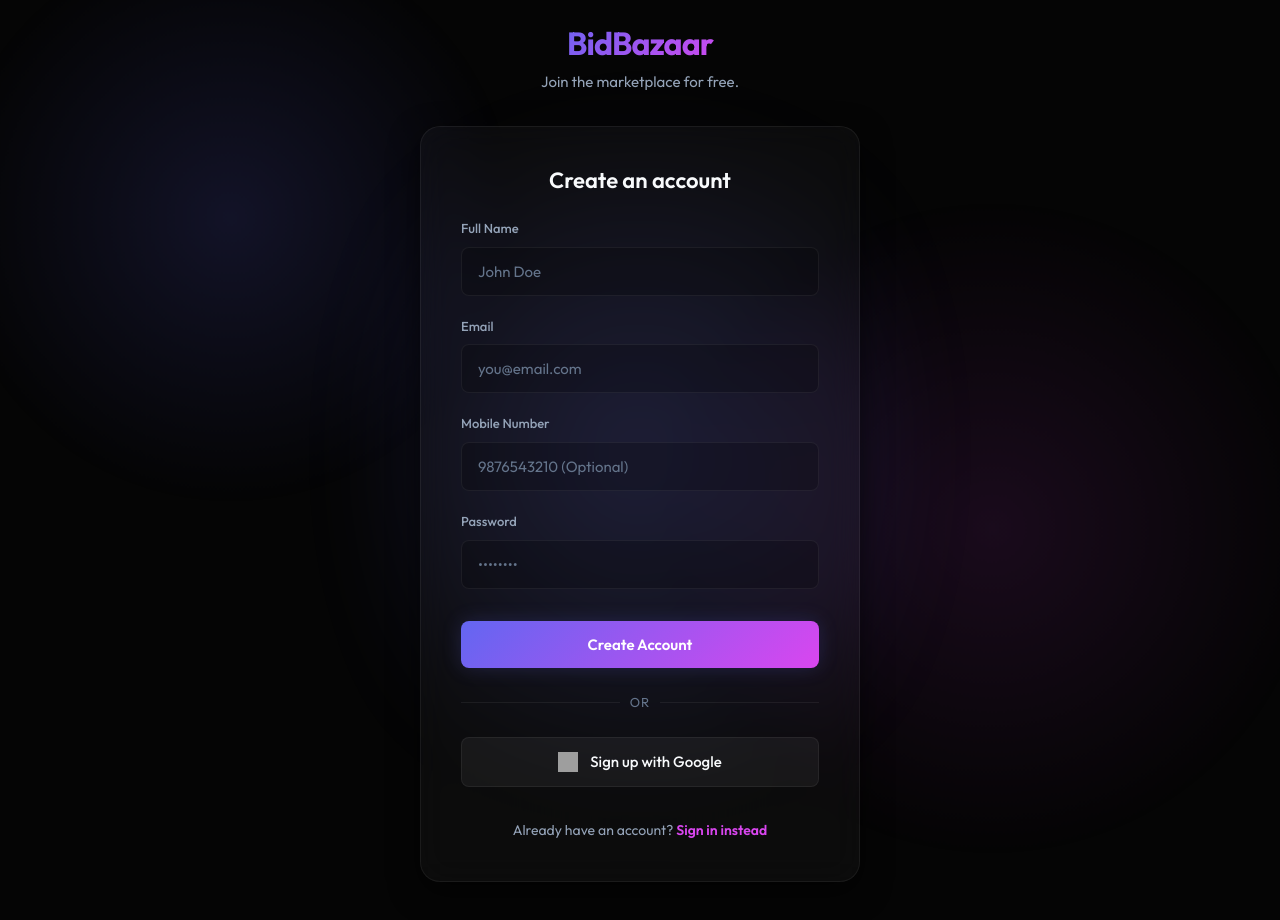
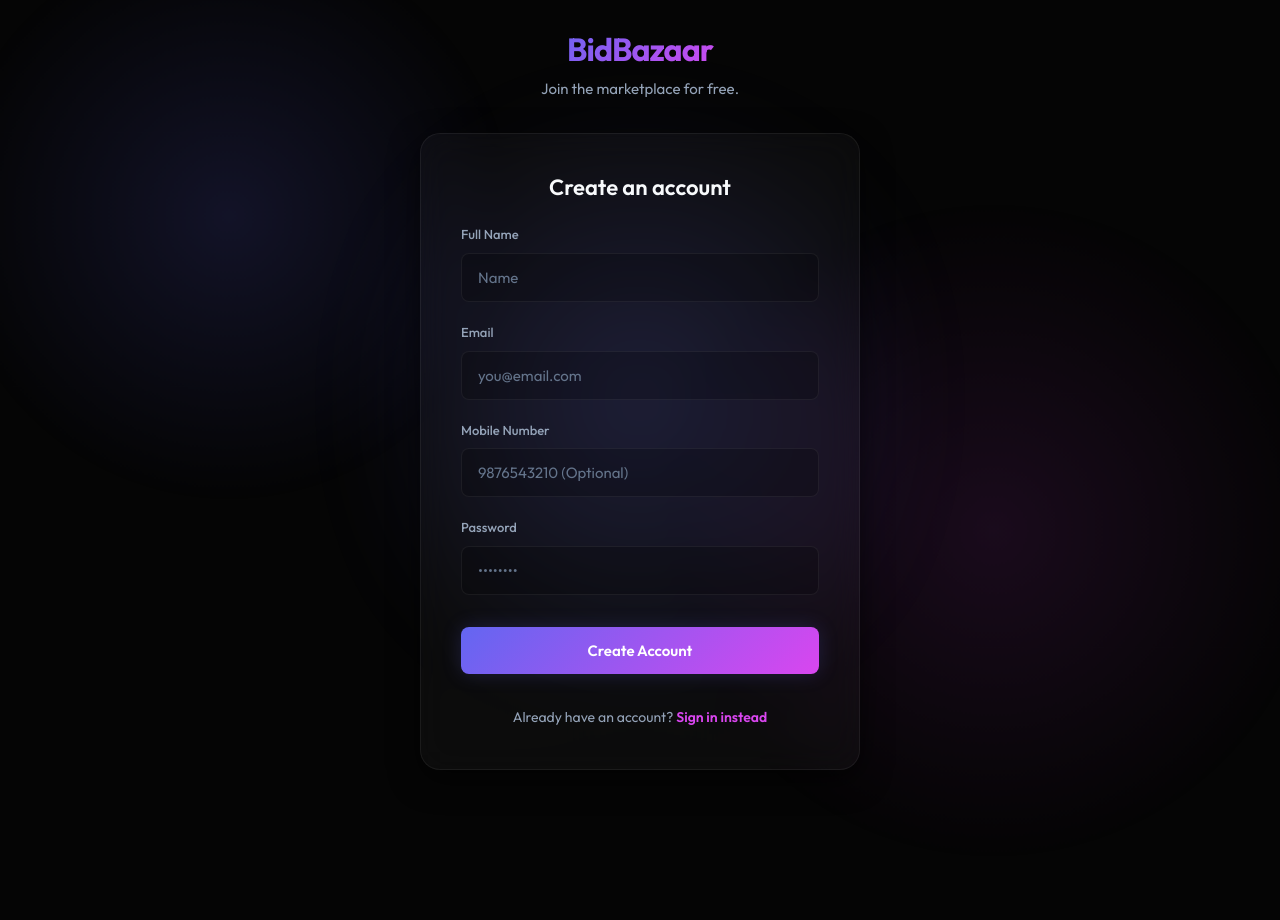
Before and after one commit to bsv1836/iomp, a React (Vite) app in the folder digital-marketplace-ui/: page /register in a window 1280 px wide. Shown: the top 920 px of the page. After the commit the page ends 844 px from the top, so only its background shows below. Built offline with nearby package versions, Linux system fonts and the light colour scheme; grey boxes are pictures that could not be loaded.

Commit message:
Fixed Registration Page

```diff
--- a/digital-marketplace-ui/src/pages/Register.jsx
+++ b/digital-marketplace-ui/src/pages/Register.jsx
@@ -47,7 +47,7 @@ function Register() {
                             <label className="register-label">Full Name</label>
                             <input
                                 name="name" type="text"
-                                placeholder="John Doe"
+                                placeholder="Name"
                                 value={form.name} onChange={handleChange}
                                 className="register-input" required
                             />
@@ -89,14 +89,14 @@ function Register() {
                         </button>
                     </form>
 
-                    <div className="oauth-divider">
+                    {/* <div className="oauth-divider">
                         <span>or</span>
-                    </div>
+                    </div> */}
 
-                    <a href="http://localhost:8080/oauth2/authorization/google" className="oauth-google-btn">
+                    {/* <a href="http://localhost:8080/oauth2/authorization/google" className="oauth-google-btn">
                         <img src="https://www.svgrepo.com/show/475656/google-color.svg" alt="Google" className="oauth-google-icon" />
                         Sign up with Google
-                    </a>
+                    </a> */}
 
                     <p className="register-footer">
                         Already have an account?{' '}
```
